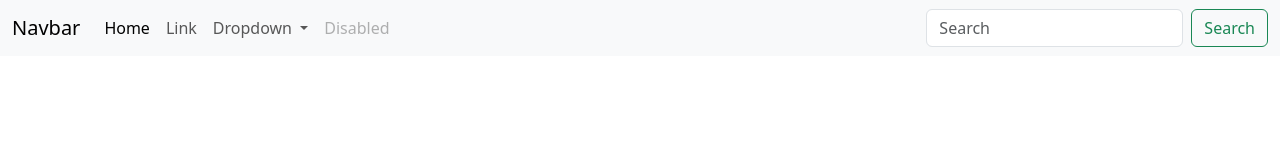
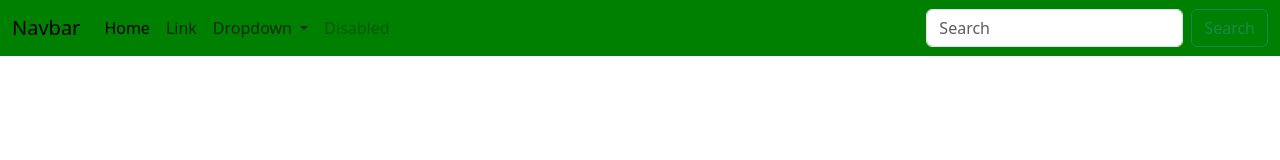
Before and after one commit to FullStackJSInforcap/empezandoConGitHub, a plain HTML site: page index.html in a window 1280 px wide. Drawn offline with nearby package versions, Linux system fonts and the light colour scheme.

Commit message:
navbar completo

```diff
--- a/assets/css/style.css
+++ b/assets/css/style.css
@@ -0,0 +1,3 @@
+nav{
+    background-color: green;
+}
--- a/index.html
+++ b/index.html
@@ -13,7 +13,7 @@
 
 <body>
 
-    <nav class="navbar navbar-expand-lg bg-body-tertiary">
+    <nav class="navbar navbar-expand-lg">
         <div class="container-fluid">
             <a class="navbar-brand" href="#">Navbar</a>
             <button class="navbar-toggler" type="button" data-bs-toggle="collapse"
```
